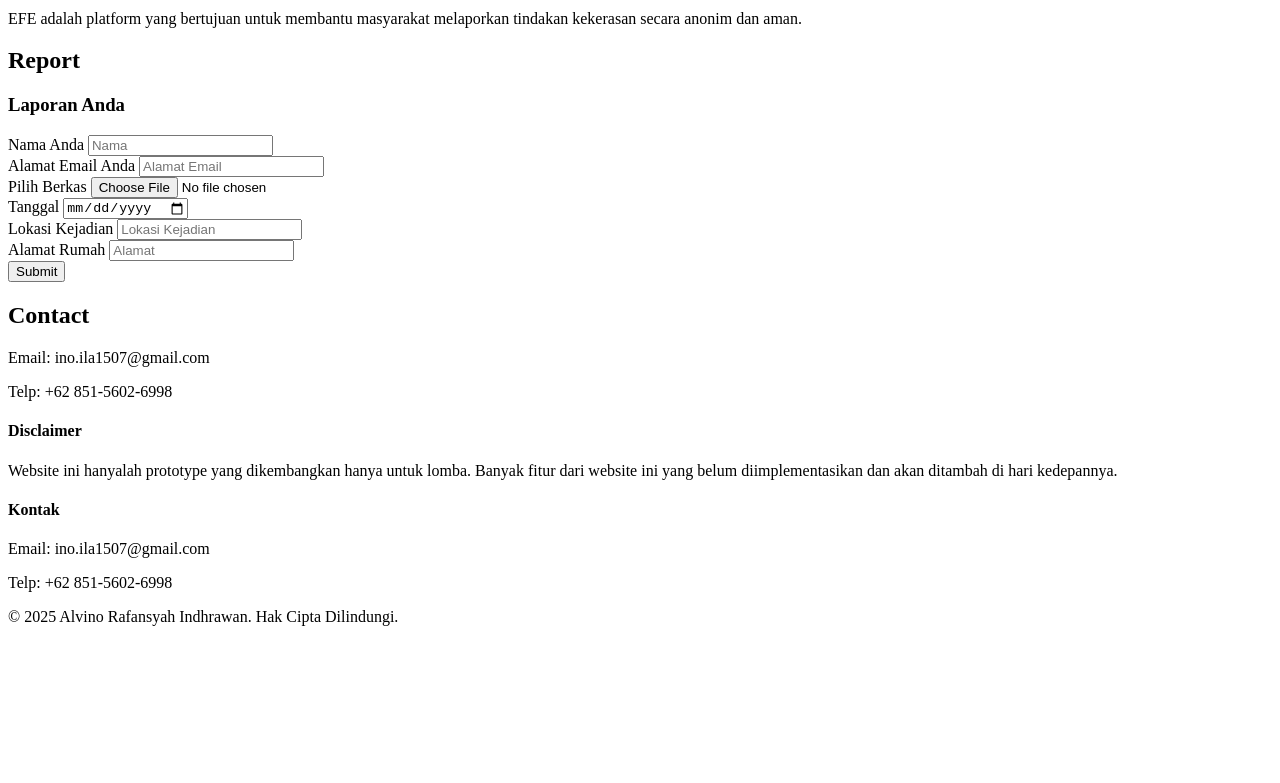
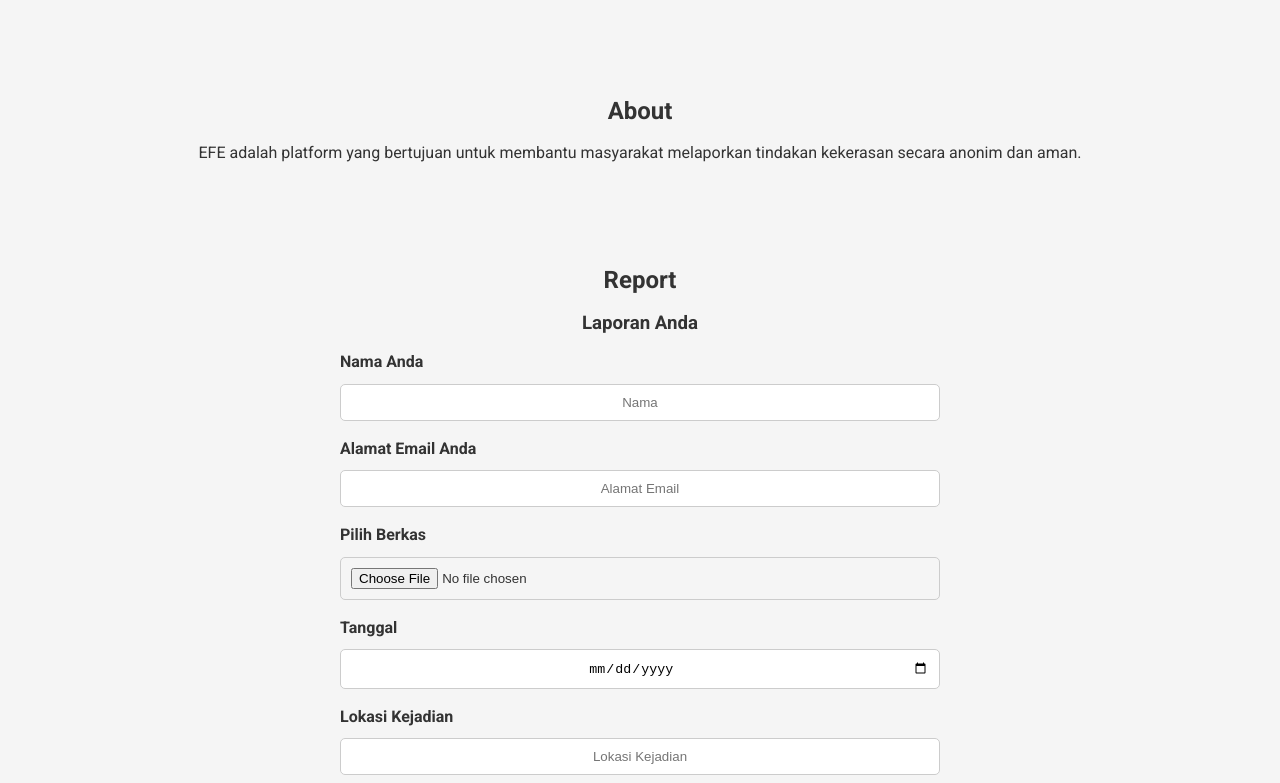
Before and after one commit to Arezzed/EFE---Reform-From-Violence, a plain HTML site: page index.html in a window 1280 px wide. Shown: the part 304-1087 px from the top of the page. Before the commit the page ends 946 px from the top, so only its background shows below. Drawn offline with Linux system fonts and the light colour scheme.

Commit message:
Update index.html

```diff
--- a/index.html
+++ b/index.html
@@ -12,7 +12,7 @@
       href="https://fonts.googleapis.com/css2?family=Roboto:wght@400;700&display=swap"
       rel="stylesheet"
     />
-    <link rel="stylesheet" href="project-2.css" />
+    <link rel="stylesheet" href="index.css" />
   </head>
   <body>
     <header class="hero">
```
